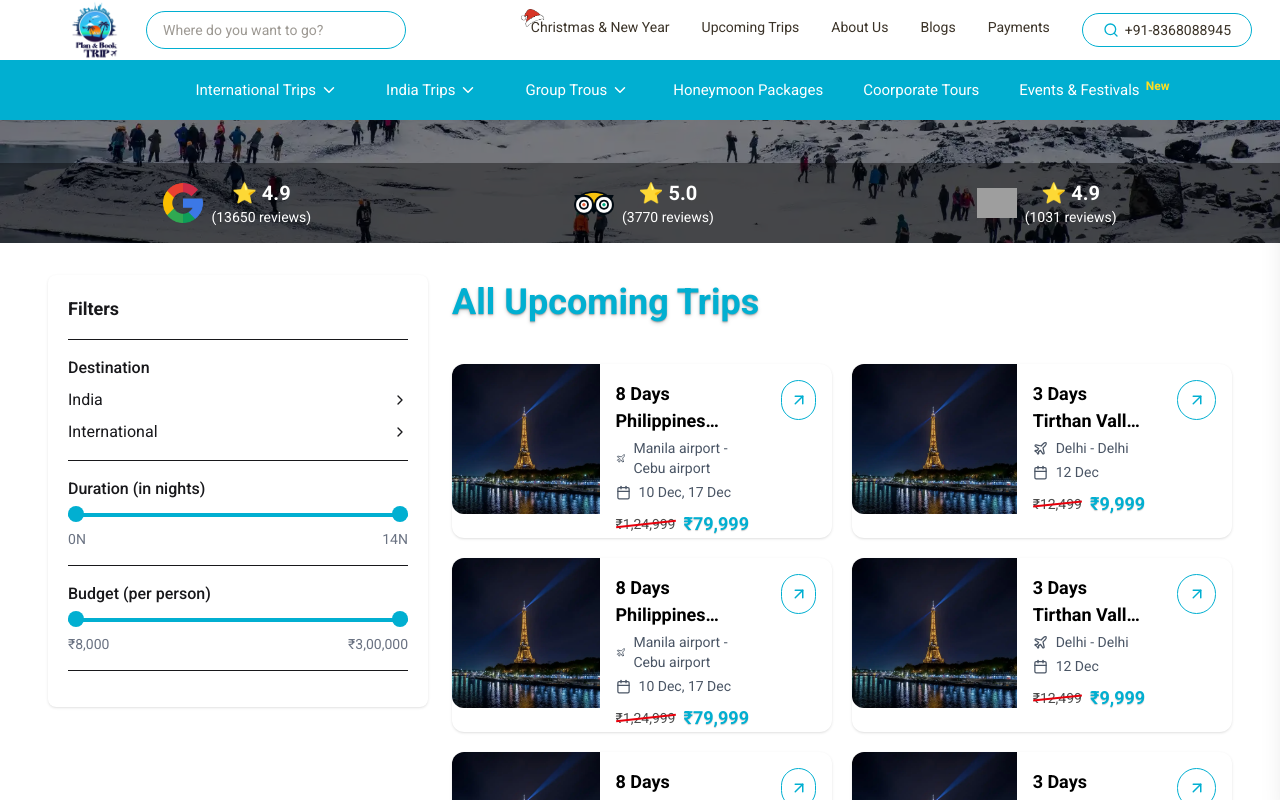
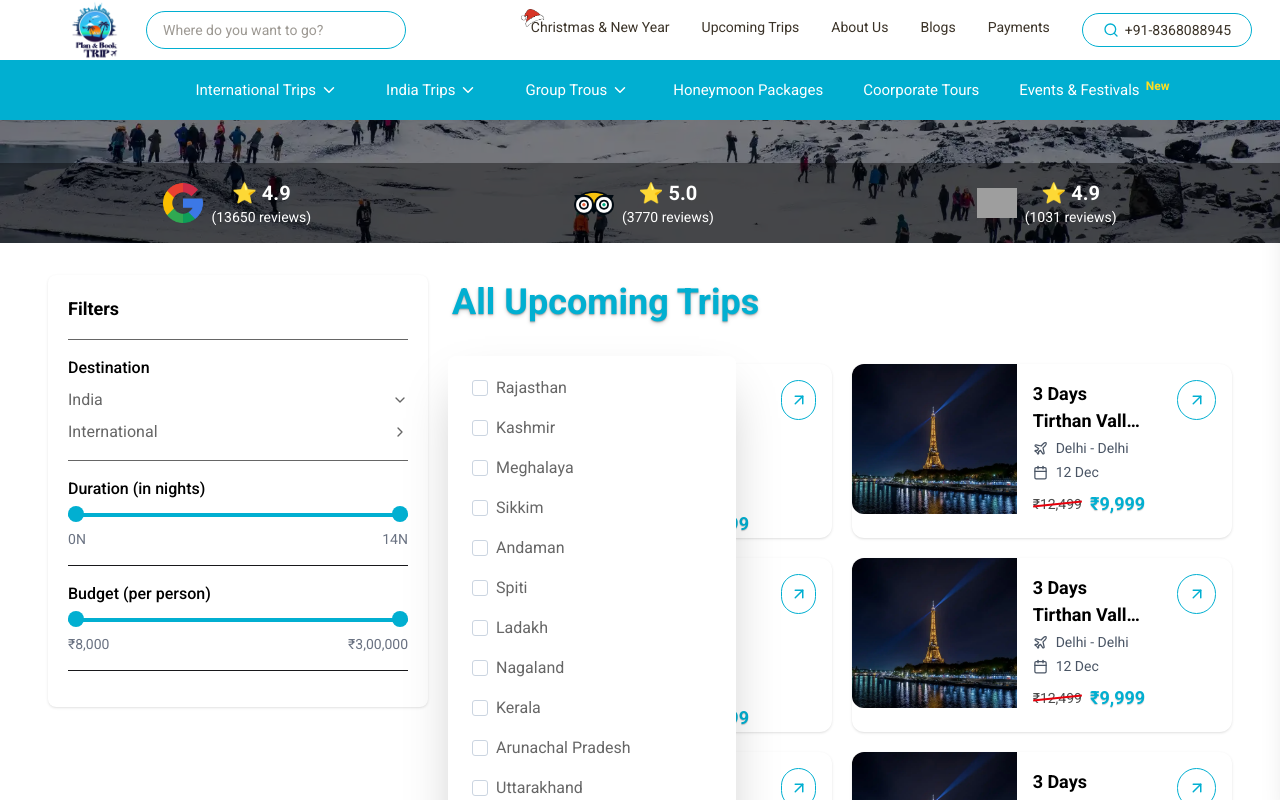
Before and after one commit to MernDevRahul/planandbook, a Next.js app: page /upcoming-trips in a window 1280 px wide. Both pictures are taken after a click on the button "India". Shown: the part 557-1357 px from the top of the page. Built offline with nearby package versions, Linux system fonts and the light colour scheme; grey boxes are pictures that could not be loaded.

Commit message:
Change done

```diff
--- a/src/app/globals.css
+++ b/src/app/globals.css
@@ -51,3 +51,48 @@ body {
   border-radius: 50%;
   cursor: pointer;
 }
+
+/* Custom checkbox: white box, primary-color checkmark when checked */
+.custom-checkbox {
+  -webkit-appearance: none;
+  -moz-appearance: none;
+  appearance: none;
+  width: 16px;
+  height: 16px;
+  background: #ffffff;
+  border: 1px solid #cbd5e1; /* tailwind gray-300 */
+  border-radius: 3px;
+  display: inline-block;
+  position: relative;
+  vertical-align: middle;
+  cursor: pointer;
+}
+
+.custom-checkbox:focus {
+  outline: 2px solid rgba(1,175,209,0.15);
+  outline-offset: 2px;
+}
+
+.custom-checkbox::after {
+  content: "";
+  position: absolute;
+  left: 4px;
+  top: 1px;
+  width: 5px;
+  height: 9px;
+  border: 2px solid transparent;
+  border-width: 0 2px 2px 0;
+  transform: rotate(45deg);
+  opacity: 0;
+}
+
+.custom-checkbox:checked {
+  /* keep box white but highlight border */
+  background: #ffffff;
+  border-color: var(--primary);
+}
+
+.custom-checkbox:checked::after {
+  border-color: var(--primary); /* checkmark color */
+  opacity: 1;
+}
--- a/src/components/DestinationTwo.jsx
+++ b/src/components/DestinationTwo.jsx
@@ -7,7 +7,7 @@ const DestinationTwo = () => {
     <>
       <div className="flex flex-col flex-start items-center mt-[30px] mb-5 lg:mt-[70px] lg:mb-[30px]">
         <h2 className="xl:mb-2 text-(--primary) text-2xl lg:text-5xl font-bold lg:leading-[47px] text-shadow-md text-shadow-black/35">
-          Destinations
+          All Destinations
         </h2>
       </div>
 
--- a/src/components/Faq.jsx
+++ b/src/components/Faq.jsx
@@ -8,12 +8,12 @@ const Faq = ({data}) => {
       </h2>
       <div className="px-4 lg:px-[20vw]">
         {data.map((item, index)=>(
-            <div key={index} className="collapse collapse-arrow bg-base-100 border border-(--primary) shadow-lg mb-2">
+            <div key={index} className="collapse collapse-arrow bg-white border border-(--primary) shadow-lg mb-2">
           <input type="radio" name="my-accordion-2" defaultChecked={index===0} />
-          <div className="collapse-title font-semibold text-md lg:text-xl text-black/70">
+          <div className="collapse-title font-bold text-md lg:text-xl text-black/70">
             {item.question}
           </div>
-          <div className="collapse-content text-sm lg:text-md text-blacl/50">
+          <div className="collapse-content text-md lg:text-md text-black/70 font-medium">
             {item.answer}
           </div>
         </div>
@@ -23,4 +23,4 @@ const Faq = ({data}) => {
   )
 }
 
-export default Faq
+export default Faq;
--- a/src/components/FiltersPanel.jsx
+++ b/src/components/FiltersPanel.jsx
@@ -1,28 +1,198 @@
 import { ChevronRight } from "lucide-react";
-import React from "react";
+import React, { useState, useRef, useEffect } from "react";
 
 const FiltersPanel = ({ duration, setDuration, budget, setBudget }) => {
+  const [isIndiaOpen, setIsIndiaOpen] = useState(false);
+  const [isIntlOpen, setIsIntlOpen] = useState(false);
+  const [selectedRegion, setSelectedRegion] = useState(null);
+  const [selectedRegionType, setSelectedRegionType] = useState(null); // 'india' | 'international'
+  const [selectedIntlRegions, setSelectedIntlRegions] = useState([]);
+  const [selectedIndiaRegions, setSelectedIndiaRegions] = useState([]);
+
+  const indiaRegions = [
+    "Rajasthan",
+    "Kashmir",
+    "Meghalaya",
+    "Sikkim",
+    "Andaman",
+    "Spiti",
+    "Ladakh",
+    "Nagaland",
+    "Kerala",
+    "Arunachal Pradesh",
+    "Uttarakhand",
+    "Himachal Pradesh",
+    "Weekend Getaways",
+  ];
+
+  const intlRegions = [
+    "Europe",
+    "Philippines",
+    "France",
+    "Japan",
+    "Maldives",
+    "Australia",
+    "Switzerland",
+    "Thailand",
+    "Malaysia",
+    "Turkey",
+    "Sri Lanka",
+    "Kenya",
+    "Dubai",
+    "Spain",
+    "Bali",
+    "South Africa",
+    "Vietnam",
+    "Kazakhstan",
+    "New Zealand",
+    "Singapore",
+    "Mauritius",
+  ];
+
+  const indiaPanelRef = useRef(null);
+  const intlPanelRef = useRef(null);
+
+  useEffect(() => {
+    function onDoc(e) {
+      if (isIndiaOpen && indiaPanelRef.current && !indiaPanelRef.current.contains(e.target)) {
+        setIsIndiaOpen(false);
+      }
+      if (isIntlOpen && intlPanelRef.current && !intlPanelRef.current.contains(e.target)) {
+        setIsIntlOpen(false);
+      }
+    }
+    if (isIndiaOpen || isIntlOpen) document.addEventListener("mousedown", onDoc);
+    return () => document.removeEventListener("mousedown", onDoc);
+  }, [isIndiaOpen, isIntlOpen]);
+
   return (
     <div className="w-[380px] bg-white rounded-lg shadow p-5 h-fit">
-      <h2 className="text-lg font-semibold mb-4">Filters</h2>
-      <hr />
+      <h2 className="text-lg font-semibold mb-4 text-black">Filters</h2>
+      <hr className="text-black/60" />
 
       {/* Destination */}
-      <div className="border-b pb-4 mb-4 mt-4">
-        <p className="font-medium mb-2">Destination</p>
+      <div className="border-b border-black/60 pb-4 mb-4 mt-4 relative">
+        <p className="font-medium mb-2 text-black">Destination</p>
         <div className="flex flex-col gap-2">
-          <button className="flex items-center justify-between">
-            India <ChevronRight size={16} />
+          <button
+            onClick={() => {
+              setIsIndiaOpen((s) => !s);
+              if (!isIndiaOpen) setIsIntlOpen(false);
+            }}
+            className="flex items-center justify-between text-black/60"
+            aria-expanded={isIndiaOpen}
+            aria-controls="india-menu"
+          >
+            <span>
+              {selectedIndiaRegions.length === 0
+                ? "India"
+                : selectedIndiaRegions.length === 1
+                ? selectedIndiaRegions[0]
+                : `India (${selectedIndiaRegions.length})`}
+            </span>
+            <ChevronRight size={16} className={`${isIndiaOpen ? "rotate-90 transform" : ""}`} />
           </button>
-          <button className="flex items-center justify-between">
-            International <ChevronRight size={16} />
+
+          <button
+            onClick={() => {
+              setIsIntlOpen((s) => !s);
+              if (!isIntlOpen) setIsIndiaOpen(false);
+            }}
+            className="flex items-center justify-between text-black/60"
+            aria-expanded={isIntlOpen}
+            aria-controls="international-menu"
+          >
+            <span>
+              {selectedIntlRegions.length === 0
+                ? "International"
+                : selectedIntlRegions.length === 1
+                ? selectedIntlRegions[0]
+                : `International (${selectedIntlRegions.length})`}
+            </span>
+            <ChevronRight size={16} className={`${isIntlOpen ? "rotate-90 transform" : ""}`} />
           </button>
         </div>
+
+        {isIndiaOpen && (
+          <div
+            id="india-menu"
+            ref={indiaPanelRef}
+            onMouseDown={(e) => e.stopPropagation()}
+            className="absolute left-full ml-10 top-0 w-72 bg-white rounded-lg shadow-2xl p-4 z-50"
+          >
+            <div className="flex flex-col gap-2 text-md text-black/60 overflow-y-auto">
+              {indiaRegions.map((r) => {
+                const checked = selectedIndiaRegions.includes(r);
+                return (
+                  <label key={r} className={`flex items-center gap-2 py-1 px-2 rounded hover:bg-(--primary) hover:text-white ${checked ? "bg-gray-100 font-medium" : ""}`}>
+                    <input
+                      type="checkbox"
+                      checked={checked}
+                      onChange={(e) => {
+                        e.stopPropagation();
+                        setSelectedIndiaRegions((prev) => {
+                          if (prev.includes(r)) {
+                            const next = prev.filter((x) => x !== r);
+                            if (next.length === 0 && selectedRegionType === "india") setSelectedRegionType(null);
+                            return next;
+                          } else {
+                            setSelectedRegionType("india");
+                            return [...prev, r];
+                          }
+                        });
+                      }}
+                      className="w-4 h-4 custom-checkbox"
+                    />
+                    {r}
+                  </label>
+                );
+              })}
+            </div>
+          </div>
+        )}
+
+        {isIntlOpen && (
+          <div
+            id="international-menu"
+            ref={intlPanelRef}
+            onMouseDown={(e) => e.stopPropagation()}
+            className="absolute left-full ml-10 top-0 w-72 bg-white rounded-lg shadow-2xl p-4 z-50"
+          >
+            <div className="flex flex-col gap-2 text-md text-black/60 max-h-120 overflow-y-auto">
+              {intlRegions.map((r) => {
+                const checked = selectedIntlRegions.includes(r);
+                return (
+                  <label key={r} className={`flex items-center gap-2 py-1 px-2 rounded hover:bg-(--primary) hover:text-white ${checked ? "bg-gray-100 font-medium" : ""}`}>
+                    <input
+                      type="checkbox"
+                      checked={checked}
+                      onChange={(e) => {
+                        e.stopPropagation();
+                        setSelectedIntlRegions((prev) => {
+                          if (prev.includes(r)) {
+                            const next = prev.filter((x) => x !== r);
+                            if (next.length === 0 && selectedRegionType === "international") setSelectedRegionType(null);
+                            return next;
+                          } else {
+                            setSelectedRegionType("international");
+                            return [...prev, r];
+                          }
+                        });
+                      }}
+                      className="w-4 h-4 custom-checkbox"
+                    />
+                    {r}
+                  </label>
+                );
+              })}
+            </div>
+          </div>
+        )}
       </div>
 
       {/* Duration */}
       <div className="border-b pb-4 mb-4">
-        <p className="font-medium mb-2">Duration (in nights)</p>
+        <p className="font-medium mb-2 text-black">Duration (in nights)</p>
 
         <div className="relative w-full mt-3">
           {/* Track */}
@@ -75,7 +245,7 @@ const FiltersPanel = ({ duration, setDuration, budget, setBudget }) => {
 
       {/* Budget */}
       <div className="border-b pb-4 mb-4">
-        <p className="font-medium mb-2">Budget (per person)</p>
+        <p className="font-medium mb-2 text-black">Budget (per person)</p>
 
         <div className="relative w-full mt-3">
           {/* Track */}
--- a/src/components/TripCard.jsx
+++ b/src/components/TripCard.jsx
@@ -10,7 +10,7 @@ const TripCard = ({ data }) => {
       className="bg-white rounded-xl group shadow flex gap-4 hover:shadow-lg transition"
     >
       {/* IMAGE */}
-      <div className="relative w-[170px] h-[150px] rounded-l-xl overflow-hidden">
+      <div className="relative w-[170px] h-[150px] rounded-l-xl overflow-hidden z-0">
         <Image src={data.img} alt="trip" fill className="object-cover" />
       </div>
 
--- a/src/components/UpcomingTrip.jsx
+++ b/src/components/UpcomingTrip.jsx
@@ -232,7 +232,7 @@ const UpcomingTrip = () => {
   return (
     <div className="w-full mx-auto px-4 xl:px-12 py-8 flex flex-col md:flex-row gap-6 bg-white">
       {/* LEFT STICKY FILTERS */}
-      <div className="w-[380px] hidden md:block sticky top-35 h-fit shrink-0">
+      <div className="w-[380px] hidden md:block sticky top-35 h-fit shrink-0 z-50">
         <FiltersPanel
           duration={duration}
           setDuration={setDuration}
@@ -250,7 +250,7 @@ const UpcomingTrip = () => {
         {/* <hr /> */}
       </div>
 
-        <div className="grid lg:grid-cols-1 xl:grid-cols-2 gap-5">
+        <div className="grid lg:grid-cols-1 xl:grid-cols-2 gap-5 z-10">
           {trips.map((trip) => (
             <TripCard key={trip.id} data={trip} />
           ))}
```
